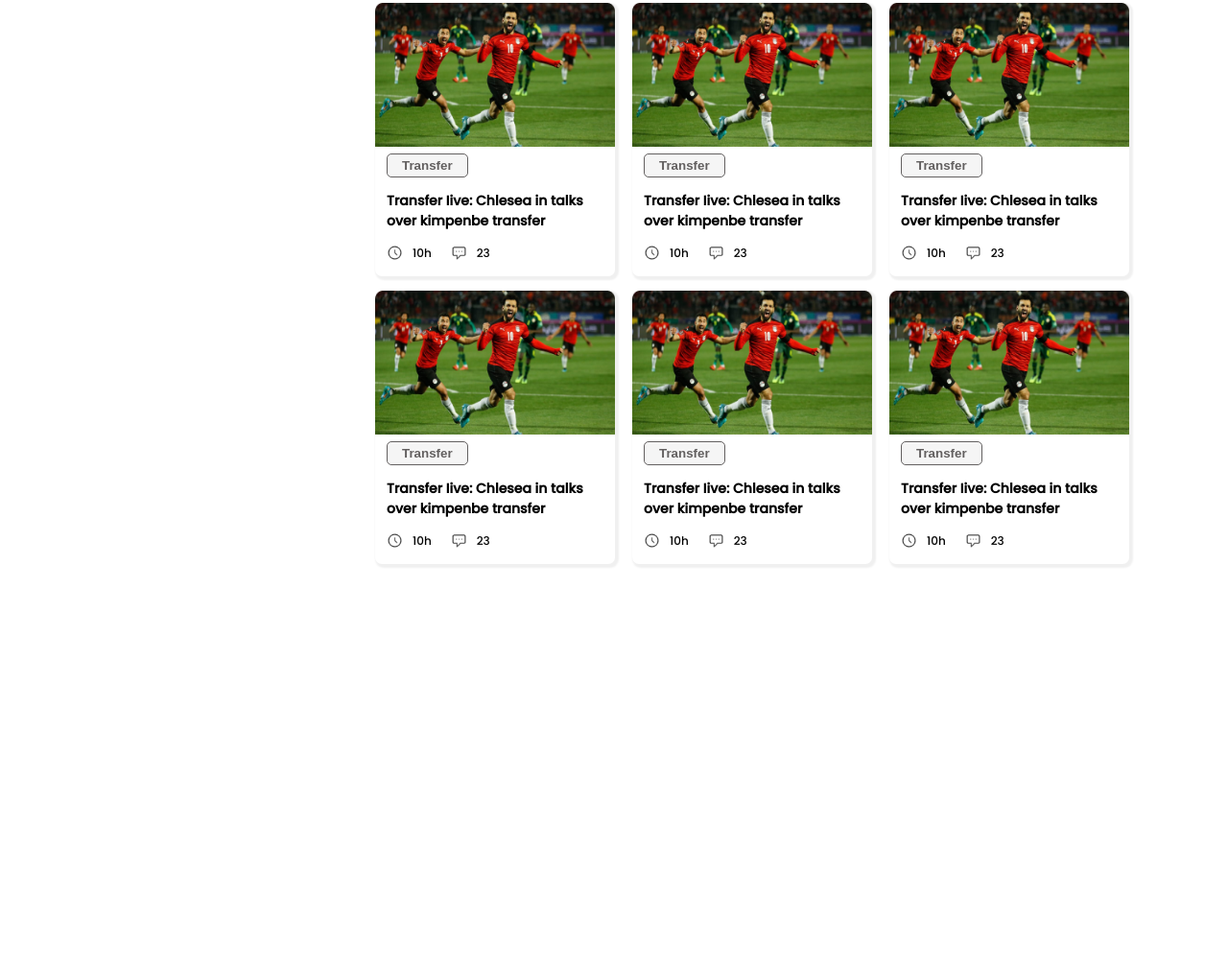
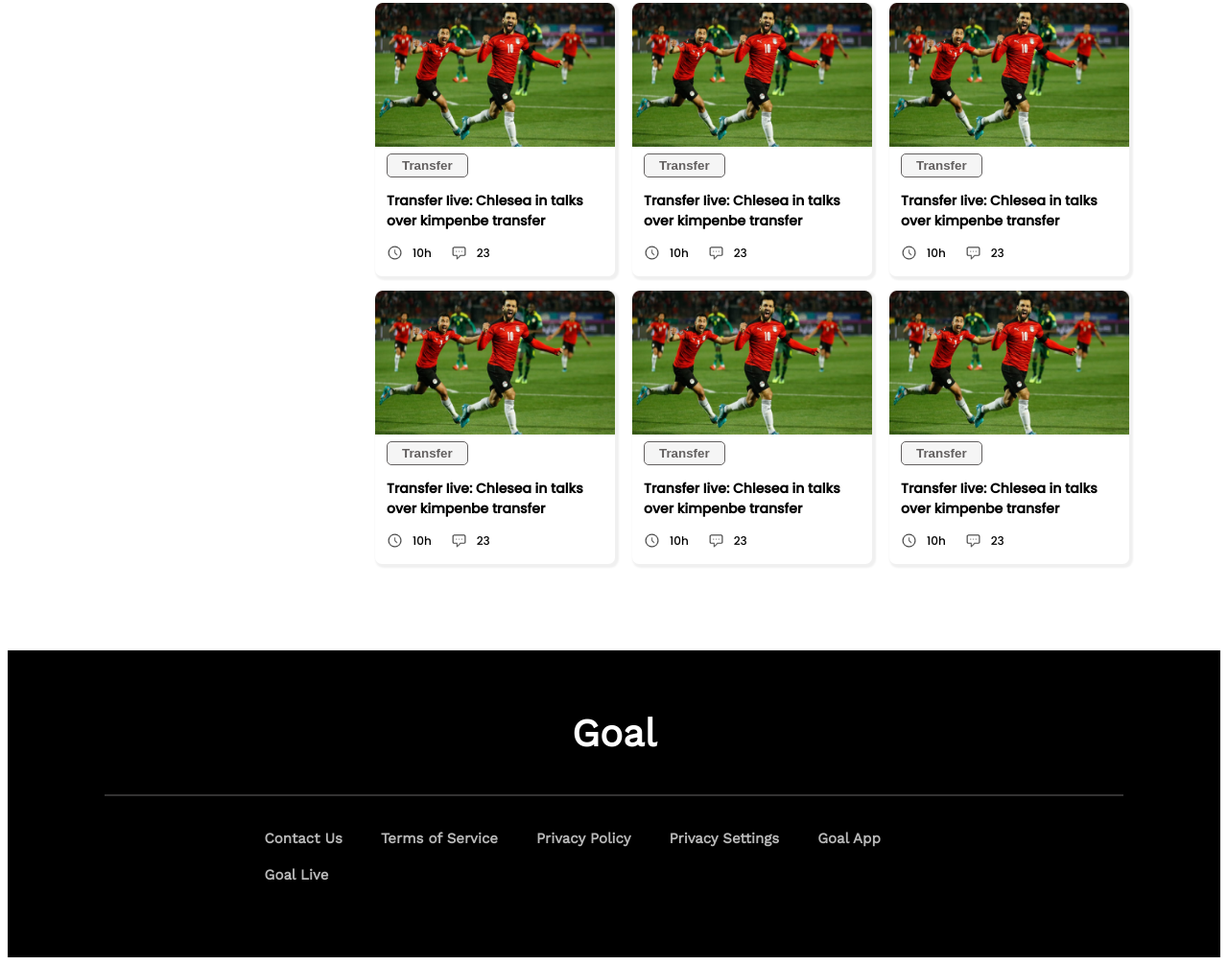
Before and after one commit to shonkor-das/World-Cup, a plain HTML site: page index.html in a window 1280 px wide. Shown: the part 998-2004 px from the top of the page at 96% size. Before the commit the page ends 1644 px from the top, so only its background shows below. Drawn offline with nearby package versions, Linux system fonts and the light colour scheme.

Commit message:
footer section added

```diff
--- a/css/style.css
+++ b/css/style.css
@@ -143,3 +143,33 @@ body{
     margin-left: 10px;
     margin-bottom: 10px;
 }
+
+/* footer styles */
+.footer{
+    text-align: center;
+    height: 320px;
+    background-color: #000000;
+    color: white;
+}
+.footer h3{
+    padding-top: 5%;
+    font-size: 40px;
+    font-weight: 700;
+    font-family: 'Work Sans', sans-serif;
+}
+.footer hr{
+    border: 1px solid #333232;
+    margin: 15px 8%;
+}
+.footer-lisit{
+    margin: 0px 18%;
+}
+.footer-lisit a li{
+    list-style: none;
+    float: left;
+    color: #B9B9B9;
+    margin: 20px 40px 0 0px;
+    font-size: 15px;
+    font-family: 'Work Sans', sans-serif;
+    font-weight: 700;
+}
--- a/index.html
+++ b/index.html
@@ -12,6 +12,7 @@
 </head>
 <body>
     <main>
+        <!-- Greatest show start -->
         <section class="container">
             <div class="players">
                 <div class="player">
@@ -157,8 +158,20 @@
                     </div>
                 </div>
         </section>
+        <footer class="footer">
+            <h3>Goal</h3>
+            <hr>
+            <ul class="footer-lisit">
+                <a href=""><li>Contact Us</li></a>
+                <a href=""><li>Terms of Service</li></a>
+                <a href=""><li>Privacy Policy</li></a>
+                <a href=""><li>Privacy Settings</li></a>
+                <a href=""><li>Goal App</li></a>
+                <a href=""><li>Goal Live</li></a>
+            </ul>
+        </footer>
     </main>
-    <!-- Greatest show start -->
+
 
 </body>
 </html>
```
